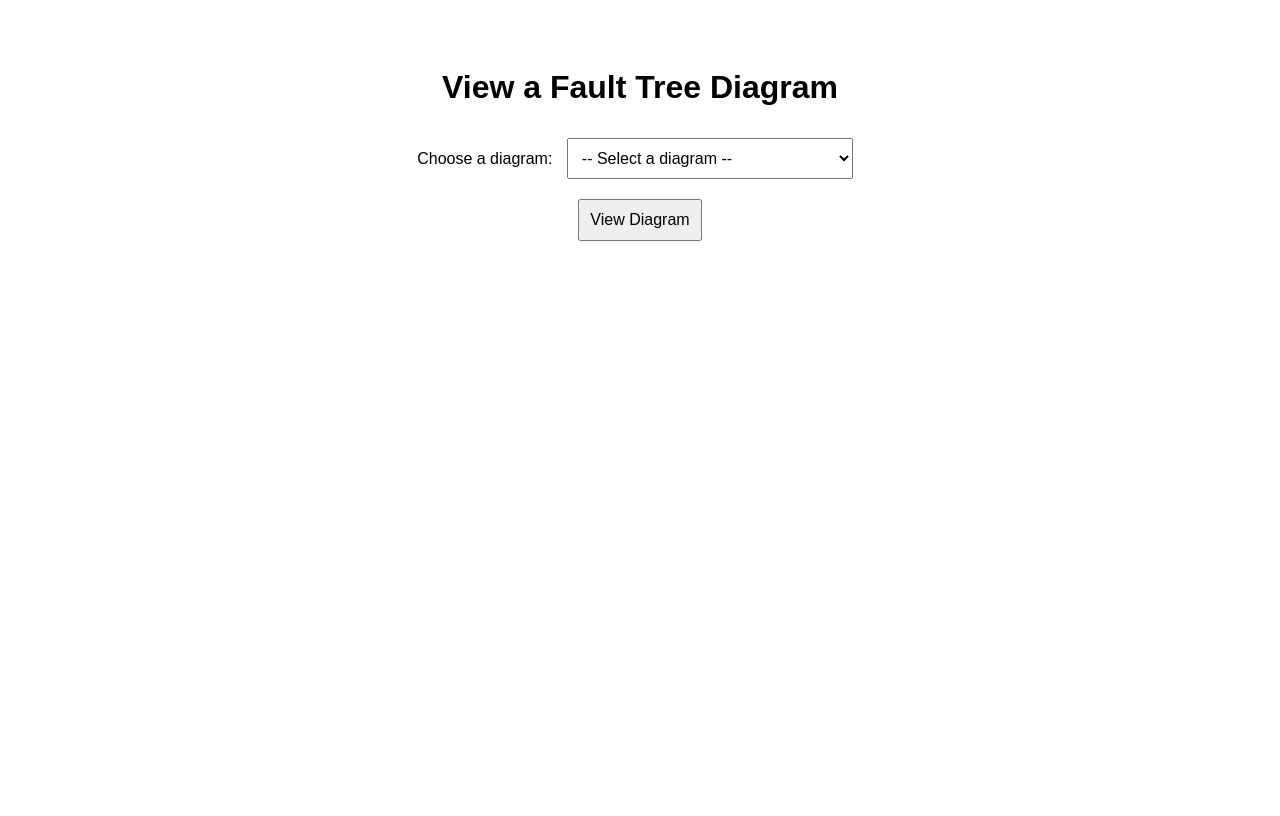
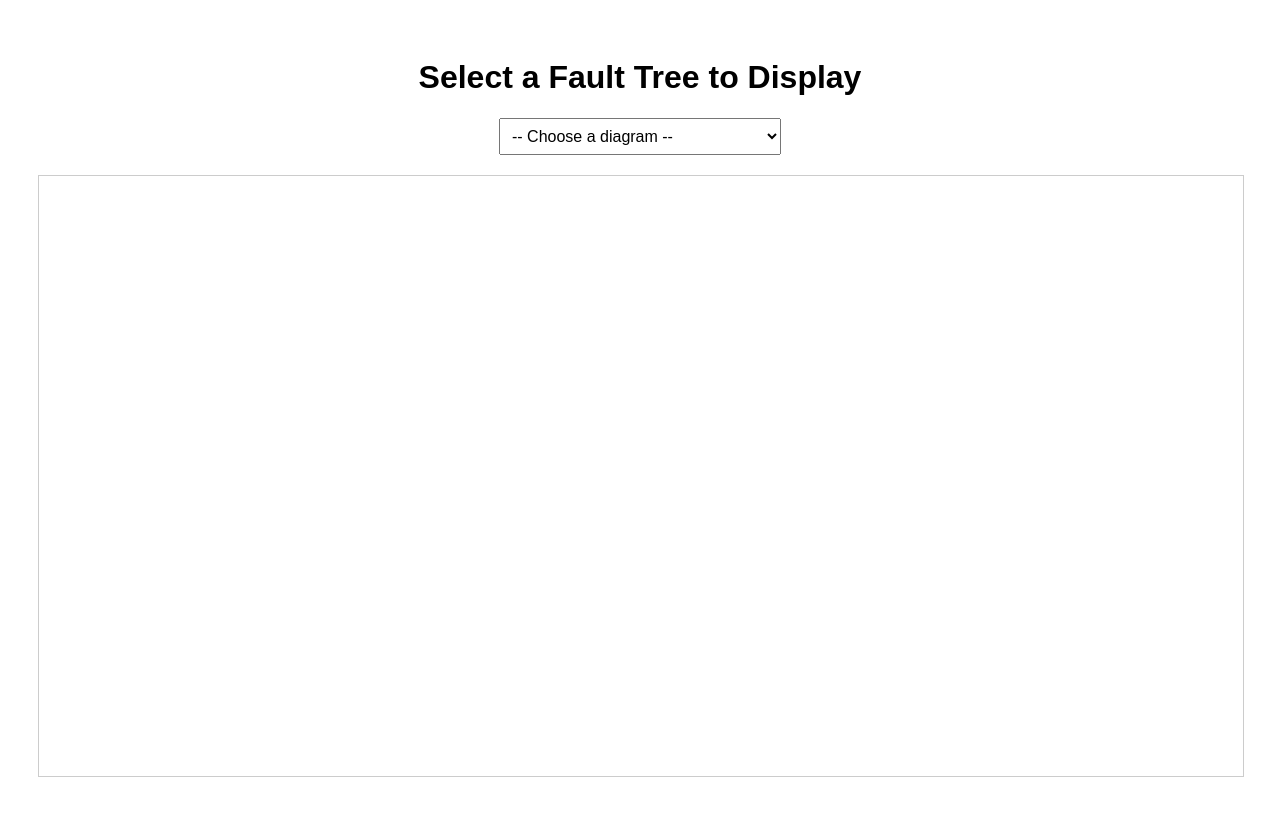
Before and after one commit to omaralmasalmah/Fault-trees, a plain HTML site: page index.html in a window 1280 px wide. Drawn offline with Linux system fonts and the light colour scheme.

Commit message:
Update index.html

```diff
--- a/index.html
+++ b/index.html
@@ -2,41 +2,48 @@
 <html lang="en">
 <head>
   <meta charset="UTF-8">
-  <title>Select a Fault Tree Diagram</title>
+  <title>Interactive Fault Tree Viewer</title>
   <style>
     body {
       font-family: Arial, sans-serif;
-      padding: 40px;
+      padding: 30px;
       text-align: center;
     }
-    select, button {
+    select {
       font-size: 16px;
-      padding: 10px;
-      margin: 10px;
+      padding: 8px;
+      margin-bottom: 20px;
+    }
+    iframe {
+      width: 100%;
+      height: 600px;
+      border: 1px solid #ccc;
     }
   </style>
 </head>
 <body>
-  <h1>View a Fault Tree Diagram</h1>
+  <h1>Select a Fault Tree to Display</h1>
 
-  <label for="diagramSelect">Choose a diagram:</label>
-  <select id="diagramSelect">
-    <option value="">-- Select a diagram --</option>
-    <option value="Fault%20tree%20-%20retention%20ponds.drawio">Fault Tree – Retention Ponds</option>
-    <option value="Fault%20tree%20-%20permeable%20pavement.drawio">Fault Tree – Permeable Pavement</option>
-    <option value="Fault%20tree%20-%20bioswale.drawio">Fault Tree – Bioswale</option>
+  <select id="diagramSelector" onchange="loadDiagram()">
+    <option value="">-- Choose a diagram --</option>
+    <option value="Fault tree - retention ponds.drawio">Fault Tree – Retention Ponds</option>
+    <option value="Fault tree - permeable pavement.drawio">Fault Tree – Permeable Pavement</option>
+    <option value="Fault tree - bioswale.drawio">Fault Tree – Bioswale</option>
   </select>
 
   <br>
-  <button onclick="openViewer()">View Diagram</button>
+  <iframe id="diagramFrame" src=""></iframe>
 
   <script>
-    function openViewer() {
-      const file = document.getElementById("diagramSelect").value;
+    function loadDiagram() {
+      const file = document.getElementById("diagramSelector").value;
+      const iframe = document.getElementById("diagramFrame");
       if (file) {
-        window.location.href = `viewer.html?file=${file}`;
+        const baseUrl = "https://omaralmasalmah.github.io/Fault-trees/";
+        const fullUrl = "https://viewer.diagrams.net/?url=" + encodeURIComponent(baseUrl + file);
+        iframe.src = fullUrl;
       } else {
-        alert("Please select a diagram.");
+        iframe.src = "";
       }
     }
   </script>
```
